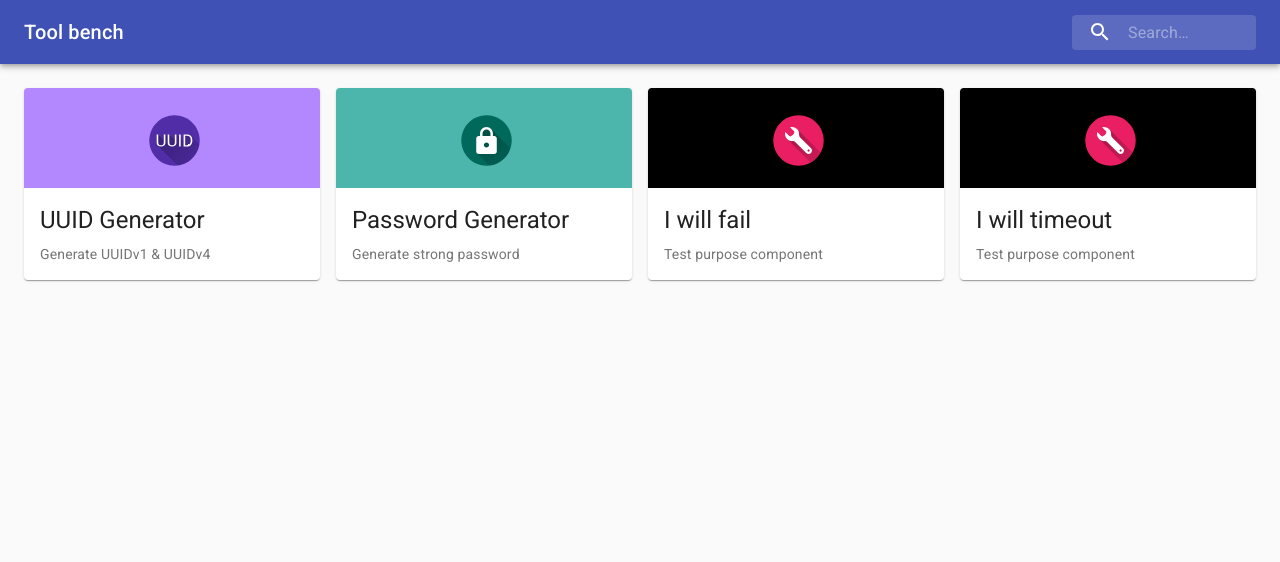
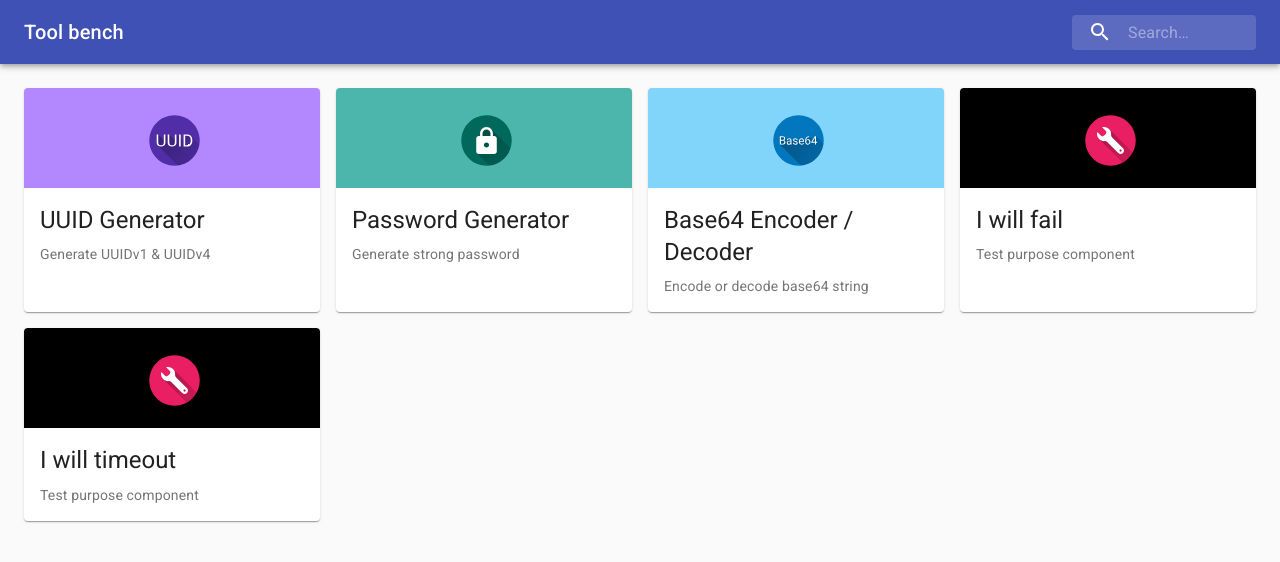
Before and after one commit to 4piu/tool-bench, a React app: page / in a window 1280 px wide. Shown: the top 562 px of the page. Built offline with nearby package versions, Linux system fonts and the light colour scheme.

Commit message:
WIP Base64 encoder decoder

```diff
--- a/src/App.js
+++ b/src/App.js
@@ -4,6 +4,7 @@ import {Helmet} from "react-helmet";
 import logo from "./assets/img/logo.png";
 import UuidIcon from "./assets/img/icon_uuid.svg";
 import LockIcon from "./assets/img/icon_lock.svg";
+import Base64Icon from "./assets/img/icon_base64.svg"
 import Layout from "./components/Layout";
 
 const tools = [
@@ -22,6 +23,14 @@ const tools = [
         description: "Generate strong password",
         icon: LockIcon,
         color: '#4db6ac'
+    },
+    {
+        name: "base64-codec",
+        loader: () => import("./components/tools/Base64Codec.js"),
+        title: "Base64 Encoder / Decoder",
+        description: "Encode or decode base64 string",
+        icon: Base64Icon,
+        color: '#81d4fa'
     },
     {
         name: "test-fail",
--- /dev/null
+++ b/src/components/tools/Base64Codec.js
@@ -0,0 +1,40 @@
+import React from "react";
+import {withStyles} from "@material-ui/core/styles";
+import PropTypes from "prop-types";
+import MyAppBar from "../MyAppBar";
+import Container from "@material-ui/core/Container";
+
+const styles = theme => ({
+    Container: {
+        padding: theme.spacing(3),
+        '& > *': {
+            marginBottom: theme.spacing(3)
+        }
+    }
+});
+
+class Base64Codec extends React.PureComponent {
+    static propTypes = {
+        title: PropTypes.string.isRequired,
+        changeActivity: PropTypes.func.isRequired
+    };
+
+    render() {
+        const {classes} = this.props;
+        return (
+            <>
+                {/** App bar */}
+                <MyAppBar
+                    title={this.props.title}
+                    showBackButton={true}
+                    changeActivity={this.props.changeActivity}/>
+                {/** Main view */}
+                <Container className={classes.Container} maxWidth={"md"}>
+                    <br/>
+                </Container>
+            </>
+        );
+    }
+}
+
+export default withStyles(styles)(Base64Codec);
```
Also changed, not shown: src/assets/img/icon_base64.svg (added).
